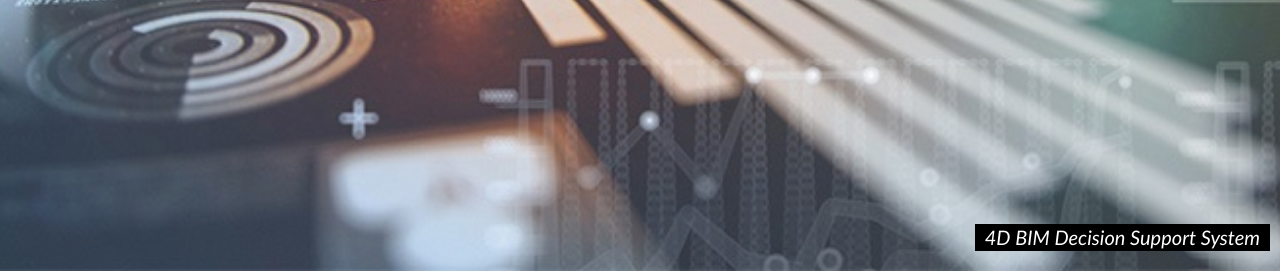
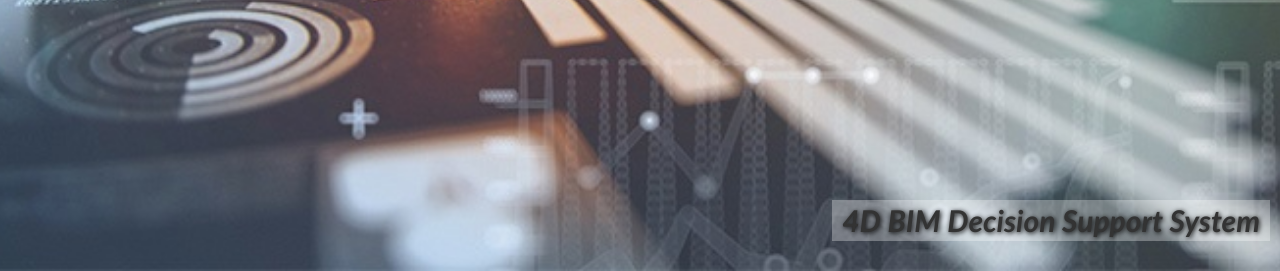
Before and after one commit to Chipop/bim_4d, a Flask app: template templates/index.html in a window 1280 px wide. Shown: the part 529-800 px from the top of the page. Run offline with Flask 2, Linux system fonts and the light colour scheme; a user stored in the database is signed in; tables that the repository leaves empty hold one stand-in row (values such as "Sample post"); the template is opened without the code that fills it: most values are stand-ins (such as "Sample title", 1, 10 or a date in 2020); parts of the project's set-up code (start-up, migrations or seed data) failed here and were passed over; some libraries are stand-ins or nearby versions.

Commit message:
Modify home title and image style

```diff
--- a/static/css/style.css
+++ b/static/css/style.css
@@ -11,3 +11,20 @@ li {
     line-height: 1.37;
     text-align: justify;
 }
+
+.bim-title-box {
+    position: fixed;
+    bottom: 20px;
+    right: 10px;
+}
+
+.bim-title {
+    font-style: italic;
+    font-weight: bold;
+    background-color: rgba(255,255,255,0.3);
+    color: gray();
+    padding-left: 10px;
+    padding-right: 10px;
+    font-size: 30px;
+    text-shadow: 1px 1px 5px #000;
+}
--- a/templates/index.html
+++ b/templates/index.html
@@ -9,22 +9,53 @@
 <meta content="Introduction of 4D BIM." name="description">
 <meta content="4D BIM, BIM, 4D" name="keywords">
 {{ super() }}
+<link rel="stylesheet" href="{{ url_for('static', filename='css/style.css') }}">
 {% endblock %}
 
 {% block navbar %}
-{{ nav.mynavbar.render(renderer='inverted') }}
+    <header id="header">
+        {{ nav.mynavbar.render(renderer='inverted') }}
+    </header>
 {% endblock %}
 
 {% block content %}
-<link rel="stylesheet" href="{{ url_for('static', filename='css/style.css') }}">
-<body style="background: url('/static/img/back.jpg') no-repeat center center fixed; -webkit-background-size: cover; -moz-background-size: cover; -o-background-size: cover; background-size: cover;">
-    <!--<img src="{{ url_for('static', filename='img/pic3.png') }}" style="position: absolute; top: 50%; left: 50%; width: 300pt; height: 200pt; margin-left: -180pt; margin-top: -140pt;"/>-->
-<div style="position: fixed; bottom: 10px; right: 10px;">
-    <!-- stuff -->
-    <p style="font-style: italic; background: black; color: white; padding-left: 10px; padding-right: 10px; font-size: 20px">4D BIM Decision Support System</p>
-</div>
+<body>
+    <div id="main">
+        <div class="bim-title-box">
+            <!-- stuff -->
+            <p class="bim-title">4D BIM Decision Support System</p>
+        </div>
+    </div>
+
 </body>
+    <style>
+    html, body {
+        height: 100%;
+    }
+    header .navbar {
+        margin-bottom: 0px;
+        -webkit-border-radius: 0px;
+        -moz-border-radius: 0px;
+        border-radius: 0px;
+    }
+    #main {
+        background-image: url('/static/img/back.jpg');
+        background-repeat: no-repeat;
+        background-position-x: center;
+        background-position-y: top;
+        -webkit-background-size: cover;
+        -moz-background-size: cover;
+        -o-background-size: cover;
+        background-size: cover;
+    }
+
+    </style>
 {% endblock %}
 {% block scripts %}
 {{ super() }}
+    <script type="text/javascript">
+        $(function () {
+            $('#main').height($(window).height() - $('#header').height());
+        });
+    </script>
 {% endblock %}
```
